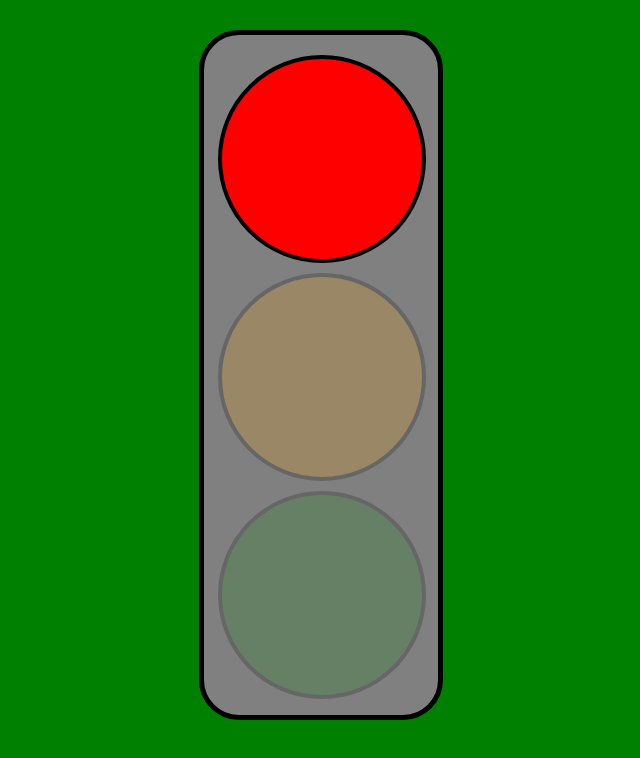
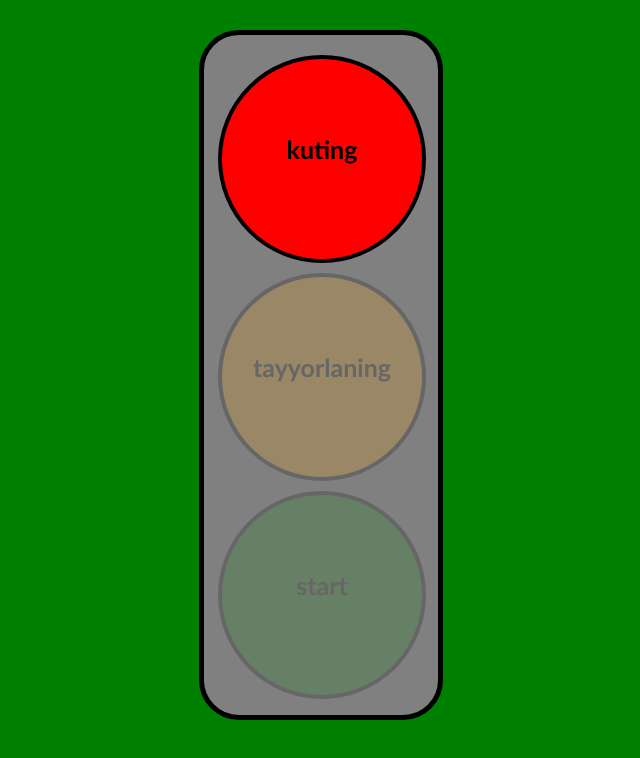
Before and after one commit to Hurshidbe/freetime-projects, a plain HTML site: page svetafor/index.html in a window 1280 px wide. Shown: the whole page, without its empty margins (109-749 px from the left). Drawn offline with Linux system fonts and the light colour scheme.

Commit message:
svetaforga yozuvlar qo'shdim

```diff
--- a/svetafor/index.html
+++ b/svetafor/index.html
@@ -9,9 +9,9 @@
   <body>
     <div class="container">
       <div class="svetafor">
-        <div class="red"></div>
-        <div class="orange"></div>
-        <div class="green"></div>
+        <div class="red"><h3 class="texts">kuting</h3></div>
+        <div class="orange"><h3 class="texts">tayyorlaning</h3></div>
+        <div class="green"><h3 class="texts">start</h3></div>
       </div>
     </div>
   </body>
--- a/svetafor/main.css
+++ b/svetafor/main.css
@@ -22,6 +22,7 @@
   border-radius: 50%;
   border: 4px black solid;
   opacity: 0.2;
+  transition: 0.5s;
 }
 
 .orange {
@@ -32,6 +33,7 @@
   border-radius: 50%;
   border: 4px black solid;
   opacity: 0.2;
+  transition: 0.5s;
 }
 
 .green {
@@ -42,4 +44,13 @@
   border-radius: 50%;
   border: 4px black solid;
   opacity: 0.2;
+  transition: 0.5s;
 }
+
+.texts {
+  font-family: calibri;
+  background-color: transparent;
+  text-align: center;
+  padding-top: 50px;
+  font-size: 25px;
+}
```
